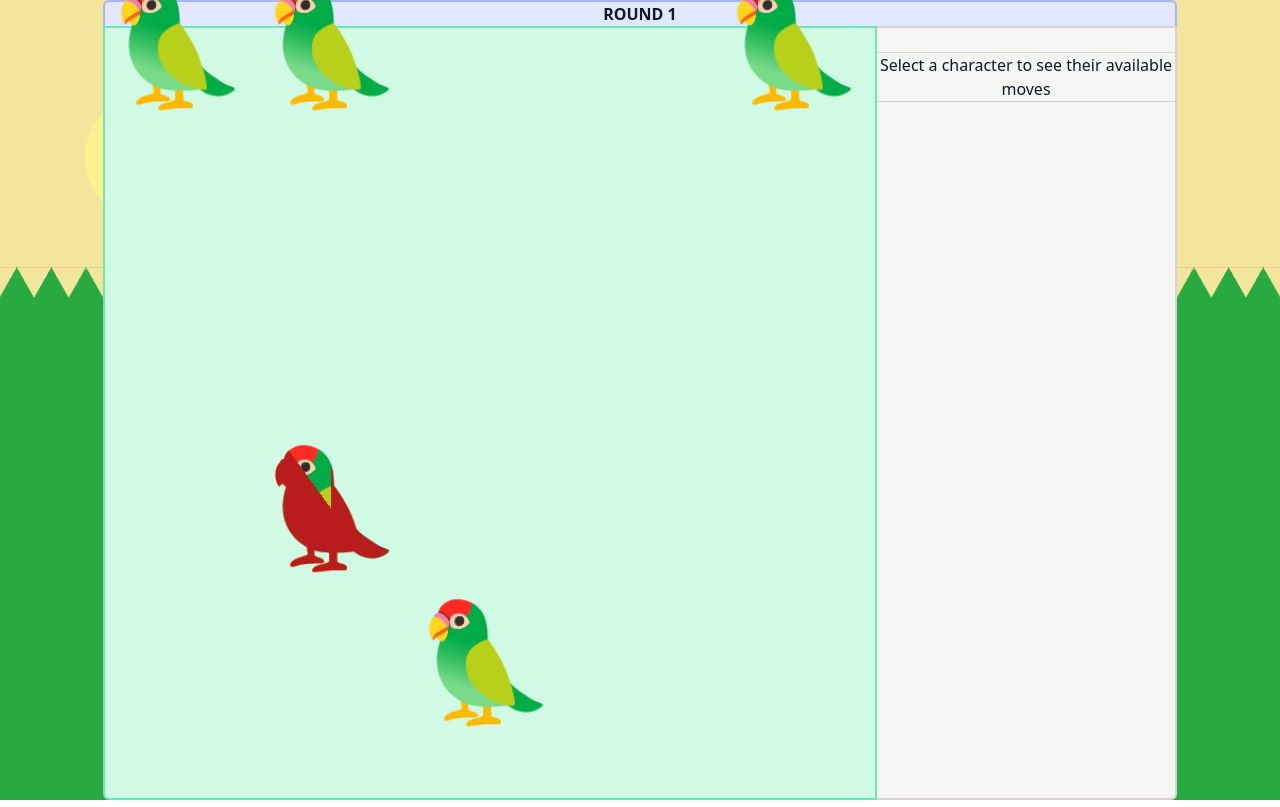
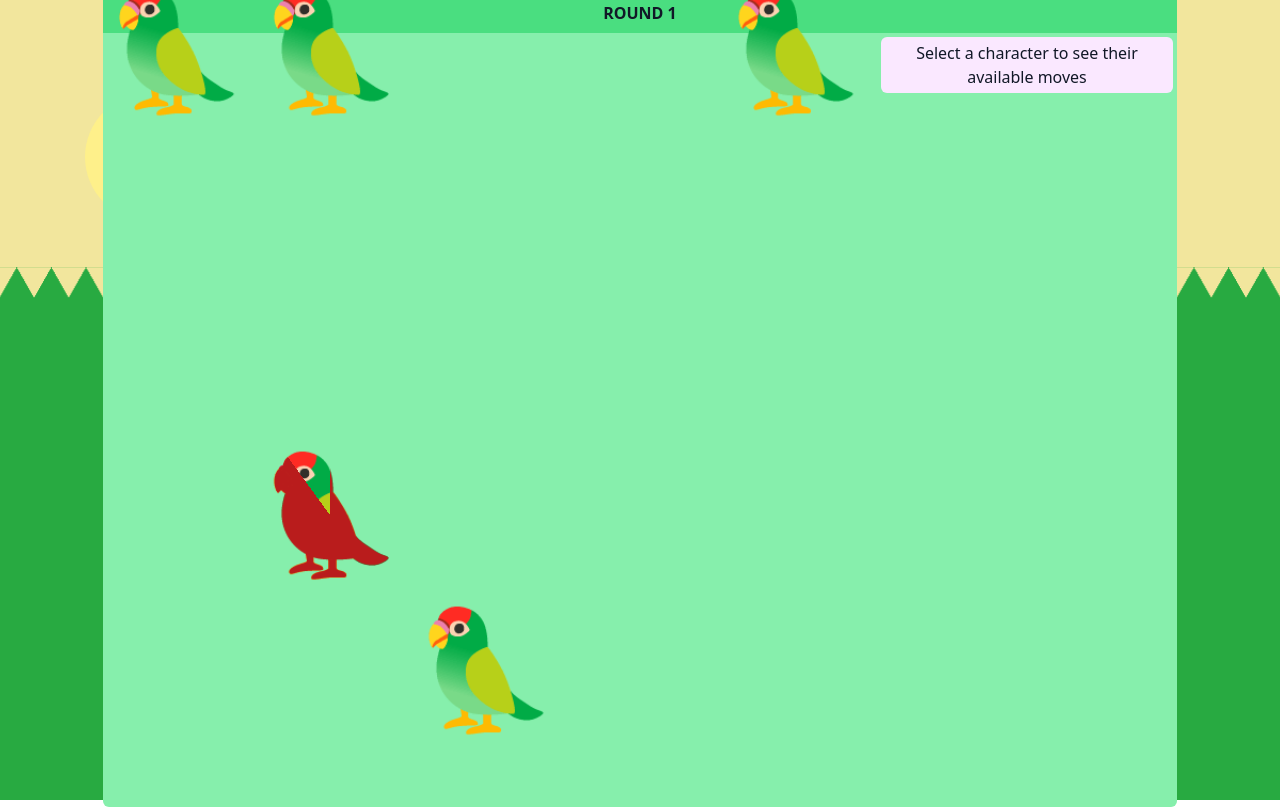
Before and after one commit to PawelMarcinowski11/WildBrawlTactics, an Angular app: page / in a window 1280 px wide. Built offline with nearby package versions, Linux system fonts and the light colour scheme; a web font is replaced by a local one.

Commit message:
redesign application and clean up code

```diff
--- a/src/app/components/character-preview/character-preview.component.html
+++ b/src/app/components/character-preview/character-preview.component.html
@@ -1,19 +1,12 @@
 <div
-  class="w-full h-full border-b-2 border-r-2 rounded-br-md max-md:rounded-bl-md max-md:border-l-2 md:border-t-2 text-gray-900
-  {{
-    available
-      ? 'bg-amber-200 border-amber-400'
-      : 'bg-stone-100 border-stone-300'
-  }}"
+  class="w-full h-full rounded-br-md max-md:rounded-bl-md text-gray-900 bg-green-300"
 >
-  <div
-    class="font-bold {{ selectedCharacter ? '' : 'invisible' }} {{
-      available
-        ? 'bg-amber-200 border-amber-400'
-        : 'bg-stone-100 border-stone-300'
-    }} sticky top-0"
-  >
-    HP: {{ selectedCharacter?.hp }} / {{ selectedCharacter?.max_hp }}
+  <div *ngIf="selectedCharacter" class="font-bold sticky top-0">
+    <div class="p-1">
+      <div class="p-1 rounded-md bg-fuchsia-100">
+        HP: {{ selectedCharacter.hp }} / {{ selectedCharacter.max_hp }}
+      </div>
+    </div>
   </div>
   <div class="flex flex-col xs:flex-row md:flex-col">
     <div
@@ -22,20 +15,17 @@
         let last = last;
         let first = first
       "
-      class="w-full border-t min-h-[3rem] flex flex-col {{
-        first ? 'xs:max-md:rounded-bl-md' : ''
-      }} {{
-        last
-          ? 'md:border-b max-xs:rounded-bl-md max-md:rounded-br-md'
-          : 'xs:max-md:border-r'
-      }} {{
+      class="xs:max-md:w-full min-h-[3rem] flex flex-col m-1 p-1 mt-0 xs:max-md:ml-0 rounded-md
+      {{ first ? 'xs:max-md:rounded-bl-md xs:max-md:ml-1' : '' }}
+      {{ last ? 'max-xs:rounded-bl-md max-md:rounded-br-md' : '' }}
+      {{
         action === selectedAction
-          ? 'bg-amber-300 hoverable:hover:bg-amber-100 border-amber-400'
+          ? 'bg-amber-50 hoverable:hover:bg-amber-50 '
           : available &&
             !selectedCharacter?.moved &&
             (!action.uses || action.uses_left)
-          ? 'active:bg-amber-300 hoverable:hover:bg-amber-100 border-amber-400 cursor-pointer'
-          : 'bg-stone-100 border-stone-300'
+          ? 'bg-amber-100 active:bg-amber-200 hoverable:hover:bg-amber-50 cursor-pointer'
+          : 'bg-fuchsia-100'
       }}"
       (click)="onActionSelect(action)"
     >
@@ -51,9 +41,9 @@
     </div>
     <div
       *ngIf="!selectedCharacter"
-      class="w-full border-t md:border-b min-h-[3rem] flex flex-col justify-center border-stone-300 text-center"
+      class="min-h-[3rem] flex-grow flex flex-col justify-center text-center m-1 p-1 rounded-md bg-fuchsia-100"
     >
-      {{ "Select a character to see their available moves" }}
+      Select a character to see their available moves
     </div>
   </div>
 </div>
--- a/src/app/components/map/map.component.html
+++ b/src/app/components/map/map.component.html
@@ -1,18 +1,18 @@
 <div
-  class="flex h-[calc(99dvh+1lvh)] w-screen justify-center content-center max-md:flex-col flex-wrap border border-3 border-green-800 bg-green-600"
+  class="flex h-[calc(99dvh+1lvh)] w-screen justify-center content-center max-md:flex-col flex-wrap"
 >
   <div
     class="w-full max-md:max-w-[65dvh] md:w-full flex justify-center content-center flex-grow relative"
   >
     <div
-      class="w-full md:w-[calc(min(100dvh+300px-26px,100%))] border-t-2 border-l-2 border-r-2 border-indigo-300 bg-indigo-100 text-gray-900 text-center font-bold rounded-tl-md rounded-tr-md max-md:absolute bottom-0"
+      class="w-full md:w-[calc(min(100dvh+300px-26px,100%))] pt-2 pb-2 bg-green-400 text-gray-900 text-center font-bold rounded-tl-md rounded-tr-md max-md:absolute bottom-0"
     >
       {{ "Round " + roundNumber | uppercase }}
     </div>
   </div>
   <div
     (click)="deselect()"
-    class="w-full max-md:max-w-[65dvh] md:w-[calc(min(100dvh-26px,100vw-302px))] aspect-square bg-emerald-100 border-2 border-emerald-300 relative md:rounded-bl-md"
+    class="w-full max-md:max-w-[65dvh] md:w-[calc(min(100dvh-26px,100vw-302px))] aspect-square bg-green-300 relative md:rounded-bl-md"
   >
     <ani-character
       @leave
@@ -27,7 +27,7 @@
     class="w-full max-md:max-w-[65dvh] md:w-[300px] md:h-[calc(min(100dvh-26px,100vw-302px))] relative max-md:flex-grow"
   >
     <ani-character-preview
-      class="absolute w-full md:h-full max-h-full overflow-scroll"
+      class="absolute w-full md:h-full max-h-full overflow-auto"
     ></ani-character-preview>
   </div>
 </div>
```
